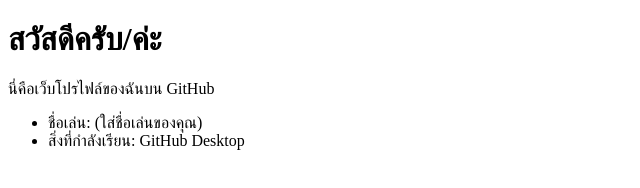
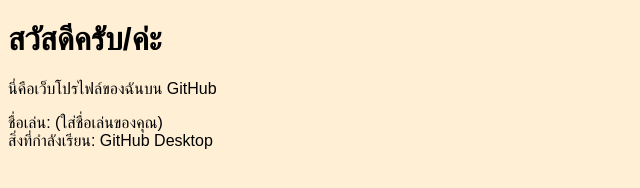
Before and after one commit to weddew2/my-web-profile, a plain HTML site: page index.html in a window 1280 px wide. Shown: the whole page, without its empty margins (0-640 px from the left). Drawn offline with Linux system fonts and the light colour scheme.

Commit message:
<!DOCTYPE html> <html lang="en"> <head>   <meta charset="UTF-8">   <meta name="viewport" content="width=device-width, initial-scale=1.0">   <title>Document</title>   <!-- เพิ่มบรรทัดนี้เพื่อเชื่อมไฟล์ style.css -->   <link rel="stylesheet" href="style.css"> </head> <body>   <h1>สวัสดีครับ/ค่ะ</h1>   <p>นี่คือเว็บโปรไฟล์ของฉันบน GitHub</p>   <ul>     <li>ชื่อเล่น: (ใส่ชื่อเล่นของคุณ)</li>     <li>สิ่งที่กำลังเรียน: GitHub Desktop</li>   </ul> </body> </html>

```diff
--- a/index.html
+++ b/index.html
@@ -4,13 +4,15 @@
   <meta charset="UTF-8">
   <meta name="viewport" content="width=device-width, initial-scale=1.0">
   <title>Document</title>
+  <!-- เพิ่มบรรทัดนี้เพื่อเชื่อมไฟล์ style.css -->
+  <link rel="stylesheet" href="style.css">
 </head>
 <body>
   <h1>สวัสดีครับ/ค่ะ</h1>
   <p>นี่คือเว็บโปรไฟล์ของฉันบน GitHub</p>
   <ul>
     <li>ชื่อเล่น: (ใส่ชื่อเล่นของคุณ)</li>
-<li>สิ่งที่กําลังเรียน: GitHub Desktop</li>
+    <li>สิ่งที่กำลังเรียน: GitHub Desktop</li>
   </ul>
 </body>
 </html>
```
Lines whose indentation alone changed are shown as unchanged.
